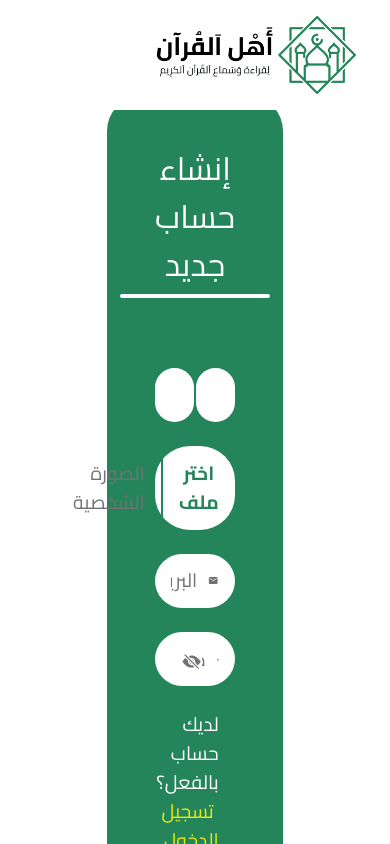
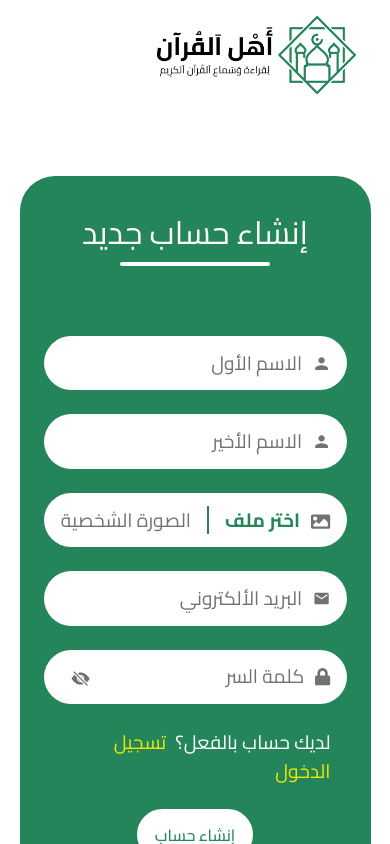
Before and after one commit to AliiMuhammed/Ahel-El-Quran, a React (Create React App) app: page /sign-up in a window 390 px wide. Shown: the top 844 px of the page. Built offline with nearby package versions, Linux system fonts and the light colour scheme; some icons are missing.

Commit message:
Refactor form widths in login and sign up pages
Adjust form widths for responsiveness and improve user experience
by utilizing media queries to enhance layout adaptability. This
enhances usability on varying screen sizes. Fixes #1234

```diff
--- a/src/Pages/Authentaction/Login/style/login.css
+++ b/src/Pages/Authentaction/Login/style/login.css
@@ -26,7 +26,7 @@
     align-items: center;
     justify-content: center;
     flex-direction: column;
-    width: 50%;
+    width: 60%;
     padding: 3rem;
     background-color: var(--main-color);
     border-radius: var(--main-border-radius);
@@ -35,7 +35,18 @@
     -ms-border-radius: var(--main-border-radius);
     -o-border-radius: var(--main-border-radius);
 }
+@media only screen and (max-width: 767px) {
+    .login-section .container .form {
+        width: 100%;
+        margin-top: 5rem;
+    }
+}
 
+@media only screen and (min-width: 767px)and (max-width:991px) {
+    .login-section .container .form {
+        width: 80%;
+    }
+}
 .login-section .container .form .input-container {
     width: 100%;
     display: flex;
--- a/src/Pages/Authentaction/SignUp/SignUp.jsx
+++ b/src/Pages/Authentaction/SignUp/SignUp.jsx
@@ -1,8 +1,7 @@
 import React, { useState } from "react";
 import { MdEmail } from "react-icons/md";
-import { FaLock } from "react-icons/fa";
-import { IoEyeOff } from "react-icons/io5";
-import { IoEye } from "react-icons/io5";
+import { FaLock ,FaImage} from "react-icons/fa";
+import { IoEyeOff, IoEye } from "react-icons/io5";
 import { IoMdPerson } from "react-icons/io";
 import Form from "react-bootstrap/Form";
 import "./style/signUp.css";
@@ -65,11 +64,11 @@ const SignUp = () => {
     const extension = file.name.split(".").pop().toLowerCase();
 
     if (!allowedExtensions.includes(extension)) {
-      return "الصورة الشخصية يجب أن تكون: jpg, jpeg, png";
+      return "*الصورة الشخصية يجب أن تكون: jpg, jpeg, png";
     }
 
     if (file.size > 1024 * 1024) {
-      return "حجم الصورة الشخصية يجب أن يكون أقل من 1MB";
+      return "حجم الصورة الشخصية يجب أن يكون أقل من *1MB";
     }
 
     return null; // No error
@@ -81,26 +80,26 @@ const SignUp = () => {
     // Basic validation
     const newErrors = {};
     if (!formData.firstName.trim()) {
-      newErrors.firstName = "الاسم الأول مطلوب";
+      newErrors.firstName = "*الاسم الأول مطلوب";
     }
     if (!formData.lastName.trim()) {
-      newErrors.lastName = "الاسم الأخير مطلوب";
+      newErrors.lastName = "*الاسم الأخير مطلوب";
     }
     if (!formData.email.trim()) {
-      newErrors.email = "البريد الإلكتروني مطلوب";
+      newErrors.email = "*البريد الإلكتروني مطلوب";
     } else if (
       !/^[a-zA-Z0-9._-]+@[a-zA-Z0-9.-]+\.[a-zA-Z]{2,4}$/.test(
         formData.email.trim()
       )
     ) {
-      newErrors.email = "البريد الإلكتروني غير صالح";
+      newErrors.email = "*البريد الإلكتروني غير صالح";
     }
     if (!formData.password.trim()) {
-      newErrors.password = "كلمة السر مطلوبة";
+      newErrors.password = "*كلمة السر مطلوبة";
     }
 
     if (!formData.profileImage) {
-      newErrors.profileImage = "صورة الملف الشخصي مطلوبة";
+      newErrors.profileImage = "*صورة الملف الشخصي مطلوبة";
     } else {
       const imageError = validateImage(formData.profileImage);
       if (imageError) {
@@ -109,7 +108,6 @@ const SignUp = () => {
     }
 
     if (Object.keys(newErrors).length === 0) {
-      // Convert the file to a data URL
       const reader = new FileReader();
       reader.onloadend = () => {
         const users = JSON.parse(localStorage.getItem("users")) || [];
@@ -189,11 +187,12 @@ const SignUp = () => {
 
           <div className="form-img">
             <div className="input-container">
-              <button onClick={handleFileButtonClick}>اختر ملف</button>
+              <button onClick={handleFileButtonClick}>
+                <FaImage />
+                اختر ملف
+              </button>
 
-              <p>
-                {selectedFileName || "الصورة الشخصية"}
-              </p>
+              <p>{selectedFileName || "الصورة الشخصية"}</p>
               <Form.Control
                 id="getImage"
                 type="file"
--- a/src/Pages/Authentaction/SignUp/style/signUp.css
+++ b/src/Pages/Authentaction/SignUp/style/signUp.css
@@ -23,15 +23,28 @@
     align-items: center;
     justify-content: center;
     flex-direction: column;
-    width: 50%;
+    width: 60%;
     padding: 3rem;
     background-color: var(--main-color);
-    height: 90%;
     border-radius: var(--main-border-radius);
     -webkit-border-radius: var(--main-border-radius);
     -moz-border-radius: var(--main-border-radius);
     -ms-border-radius: var(--main-border-radius);
     -o-border-radius: var(--main-border-radius);
+}
+
+@media only screen and (max-width: 767px) {
+    .signUp-section .container .form {
+        width: 100%;
+        margin-top: 5rem;
+        padding: 2rem 1.5rem;
+    }
+}
+
+@media only screen and (min-width: 767px)and (max-width:991px) {
+    .signUp-section .container .form {
+        width: 80%;
+    }
 }
 
 .signUp-section .container .form .input-container {
@@ -52,7 +65,6 @@
     transition: var(--main-transition);
     color: #727272;
     margin-left: 0.7rem;
-
 }
 
 
@@ -86,8 +98,20 @@
     justify-content: space-between;
 }
 
+@media only screen and (max-width: 767px) {
+    .names {
+        flex-direction: column;
+    }
+}
+
 .signUp-section .container .form .names .message-wrapper {
     width: 49%;
+}
+
+@media only screen and (max-width: 767px) {
+    .signUp-section .container .form .names .message-wrapper {
+        width: 100%;
+    }
 }
 
 .signUp-section .form-img {
@@ -110,6 +134,7 @@
     padding-left: 1rem;
     font-weight: 700;
 }
+
 
 .signUp-section .container .form .form-img .input-container p {
     margin-right: 1rem;
```
